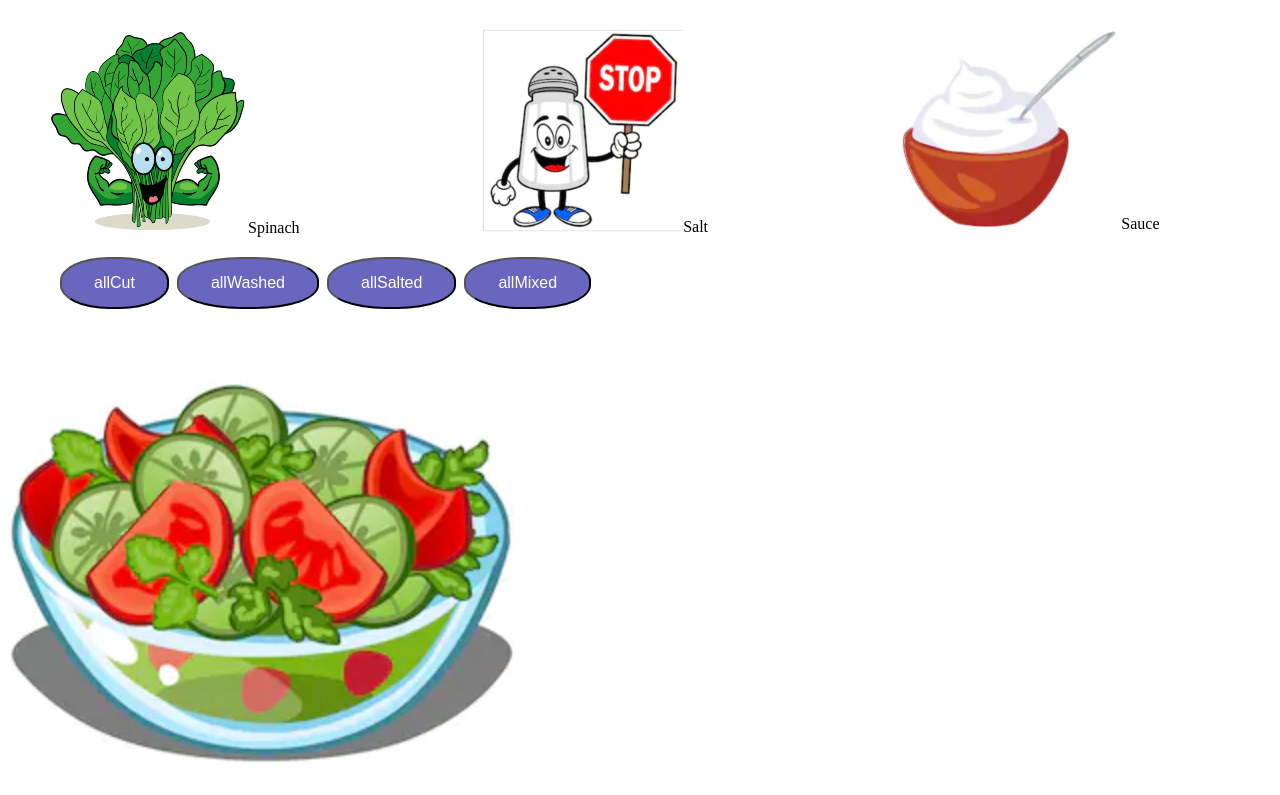
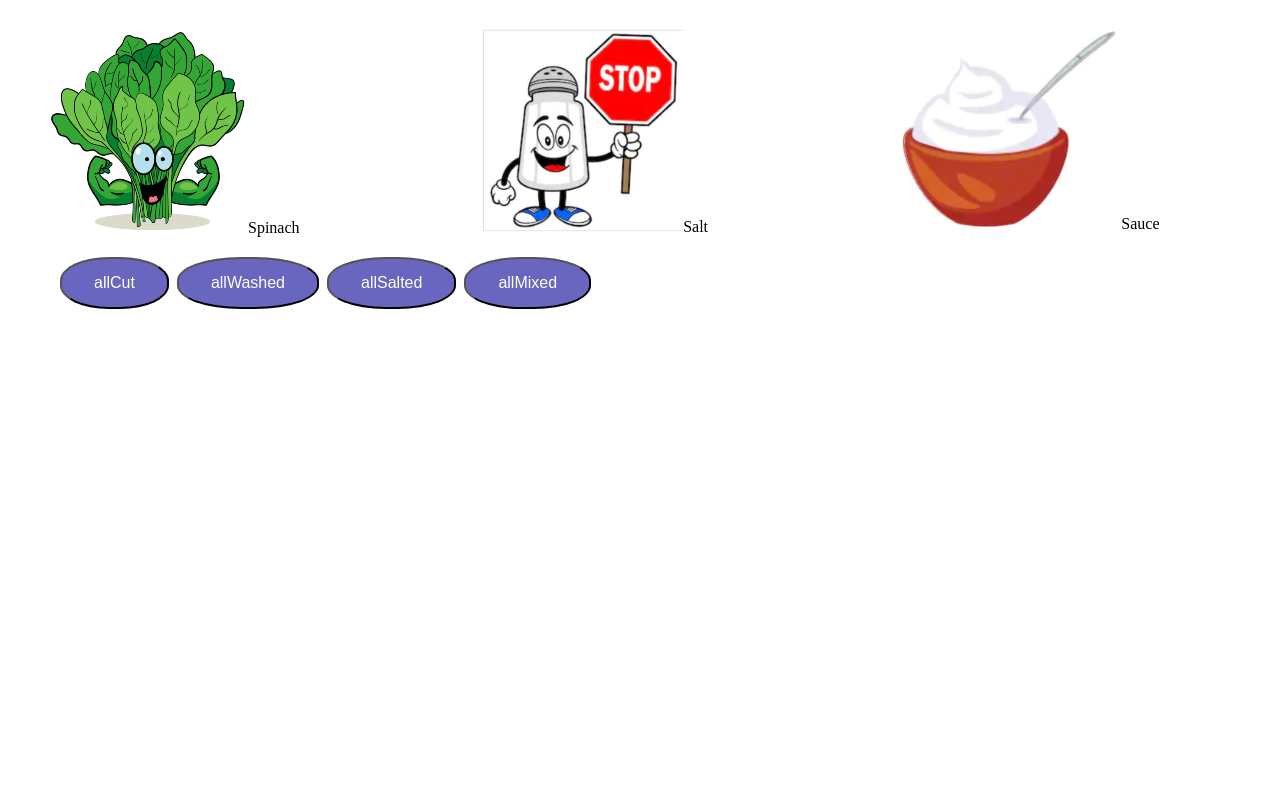
Before and after one commit to olgaviol4ik/Promises-explained, a plain HTML site: page index.html in a window 1280 px wide. Shown: the part 344-1139 px from the top of the page. After the commit the page ends 800 px from the top, so only its background shows below. Drawn offline with Linux system fonts and the light colour scheme.

Commit message:
removed visibility of salad line 34

```diff
--- a/app.css
+++ b/app.css
@@ -31,6 +31,5 @@ button {
   cursor: pointer;
 }
 .result {
-  display: grid;
-  grid-template-columns: auto auto auto;
+  display: none;
 }
```
